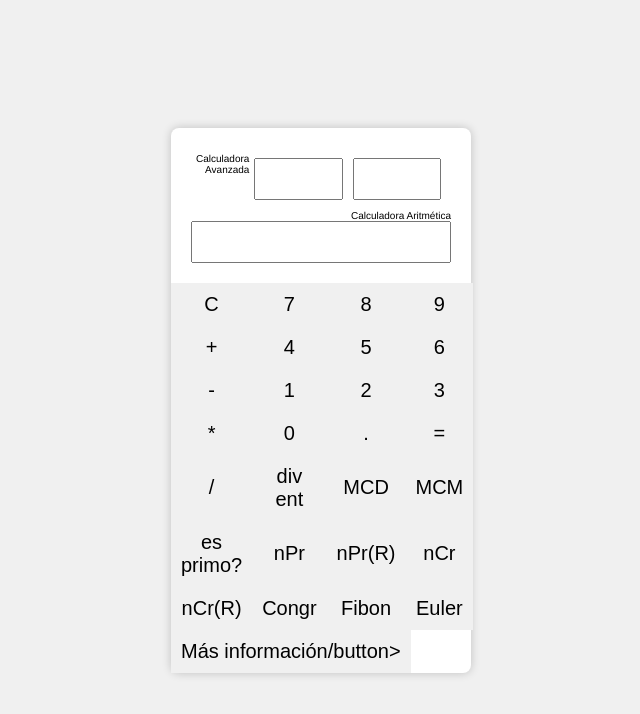
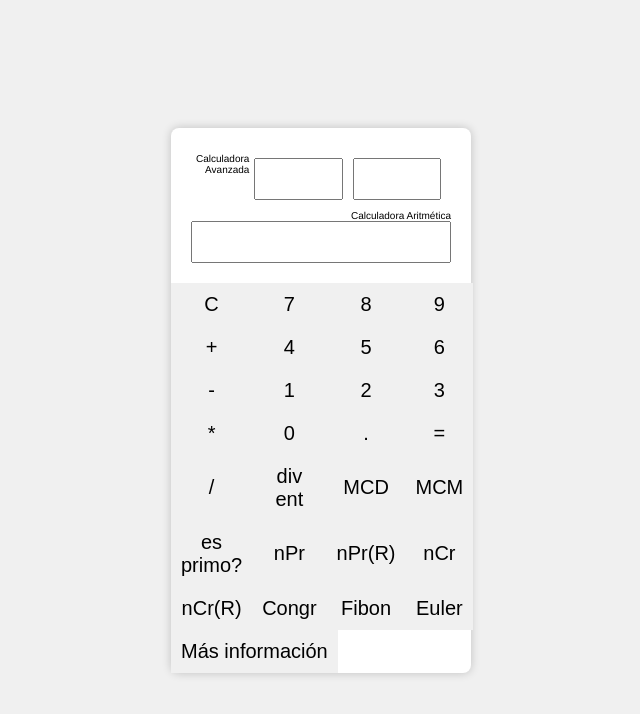
Before and after one commit to DiegoRCasallas/JS-CalculatorTerminator, a plain HTML site: page index.html in a window 1280 px wide. Shown: the whole page, without its empty margins (319-959 px from the left). Drawn offline with Linux system fonts and the light colour scheme.

Commit message:
arreglo etiqueta

```diff
--- a/index.html
+++ b/index.html
@@ -66,7 +66,7 @@
                 <button onclick="mostrarEuler()">Euler</button>
             </div>
 
-            <button class="button-ayuda">Más información/button>
+            <button class="button-ayuda">Más información</button>
         </section>
 
         <section class="main-retoalimentacion">
```
